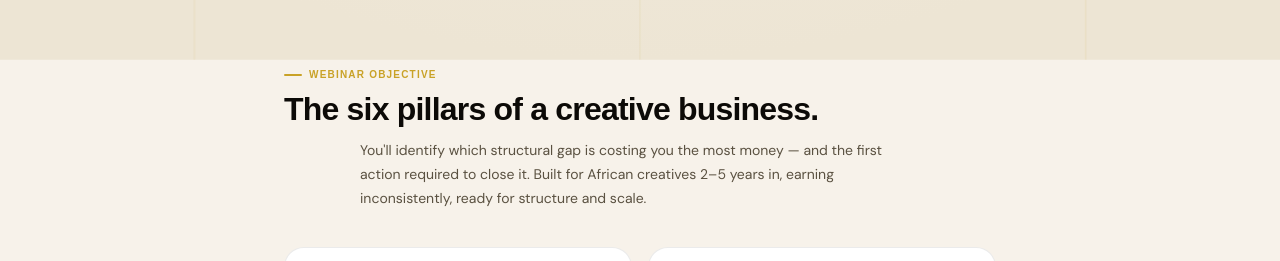
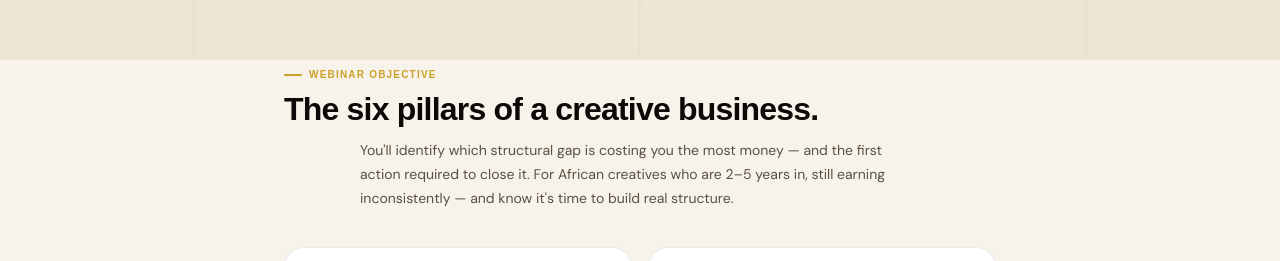
Before and after one commit to TabdaMediaGroup/CMA-Project, a website: page public/webinar.html in a window 1280 px wide. Shown: the part 1240-1501 px from the top of the page. Drawn offline with Linux system fonts and the light colour scheme; no server answers; a web font is replaced by a local one.

Commit message:
Update webinar.html

```diff
--- a/public/webinar.html
+++ b/public/webinar.html
@@ -430,7 +430,7 @@ footer.slim-foot{background:var(--ink);padding:28px 32px;display:flex;align-item
   <div class="learn-head">
     <div class="learn-eyebrow">Webinar Objective</div>
     <div class="learn-title">The six pillars of a creative business.</div>
-    <p style="font-size:14px;color:var(--text-2);max-width:560px;margin:12px auto 0;line-height:1.7;">You'll identify which structural gap is costing you the most money — and the first action required to close it. Built for African creatives 2–5 years in, earning inconsistently, ready for structure and scale.</p>
+    <p style="font-size:14px;color:var(--text-2);max-width:560px;margin:12px auto 0;line-height:1.7;">You'll identify which structural gap is costing you the most money — and the first action required to close it. For African creatives who are 2–5 years in, still earning inconsistently — and know it's time to build real structure.</p>
   </div>
   <div class="learn-grid">
 
```
